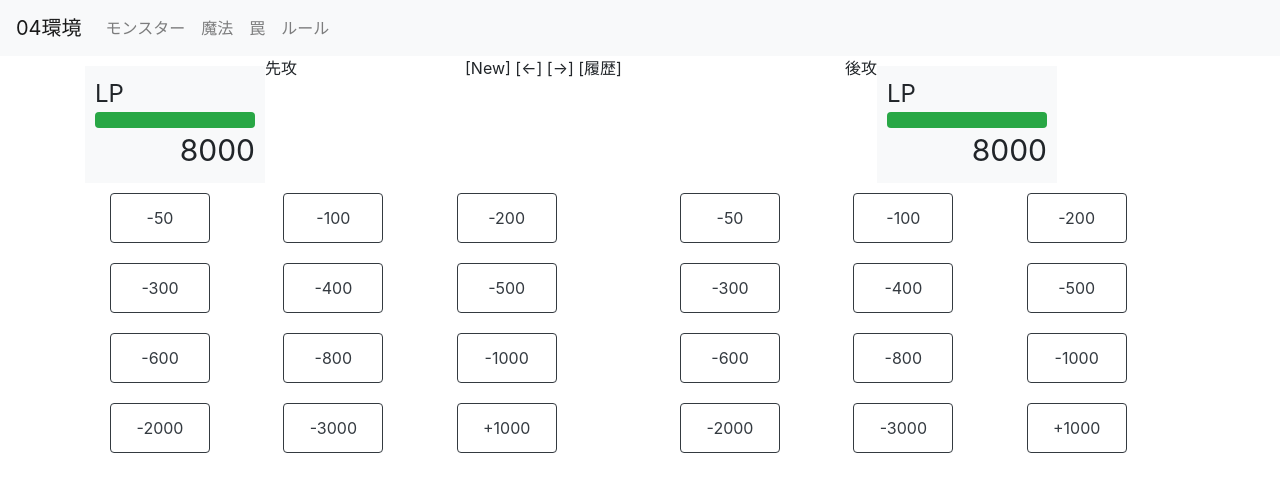
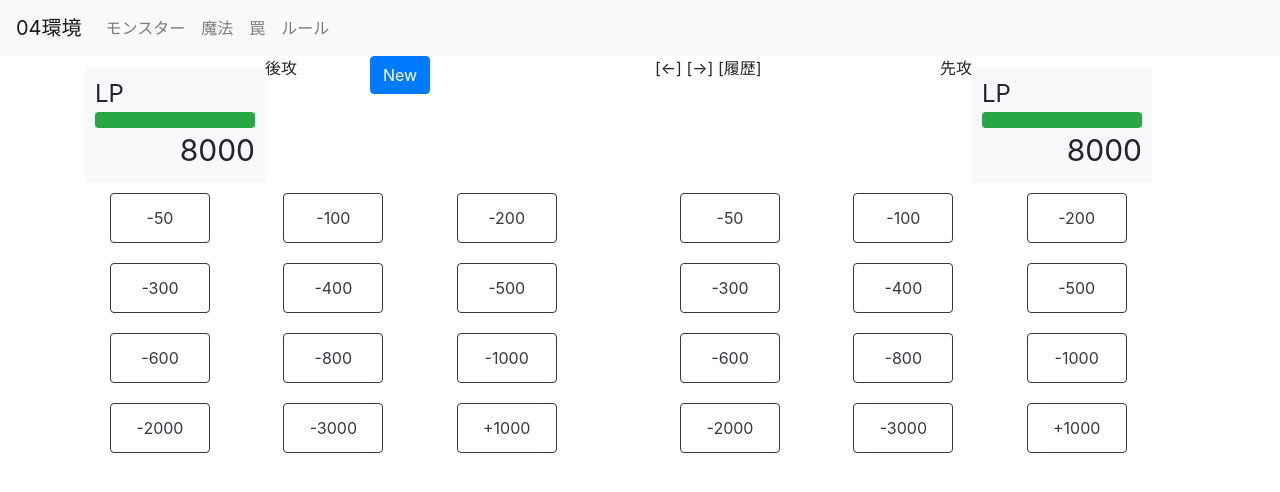
Before and after one commit to wotsushi/y-gateball, a React (Create React App) app: page / in a window 1280 px wide. Shown: the top 492 px of the page. Built offline with nearby package versions, Linux system fonts and the light colour scheme.

Commit message:
Newボタン実装
ISSUE: #24

```diff
--- a/src/LP.tsx
+++ b/src/LP.tsx
@@ -1,4 +1,11 @@
-import { Button, Container, Col, Row, ProgressBar } from "react-bootstrap";
+import {
+  Button,
+  Container,
+  Col,
+  Row,
+  ProgressBar,
+  Modal,
+} from "react-bootstrap";
 import react from "react";
 
 const toStringWithSign = (x: number) => {
@@ -14,9 +21,20 @@ const lifeValues = [
   [-600, -800, -1000],
   [-2000, -3000, 1000],
 ];
+type Turn = "先攻" | "後攻";
 interface Player {
   lp: number;
+  turn: Turn;
 }
+const initPlayers = () => {
+  const turns = Math.random() > 0.5 ? ["先攻", "後攻"] : ["後攻", "先攻"];
+  return turns.map((turn) => {
+    return {
+      lp: 8000,
+      turn: turn,
+    } as Player;
+  });
+};
 
 const LifePoint = (props: { lp: number }) => {
   const { lp } = props;
@@ -66,21 +84,35 @@ const ControlPanel = (props: { addLP: (lp: number) => void }) => {
 };
 
 const LP = () => {
-  const [playerA, setPlayerA] = react.useState({ lp: 8000 } as Player);
-  const [playerB, setPlayerB] = react.useState({ lp: 8000 } as Player);
+  const [showModal, setShowModal] = react.useState(false);
+  const players = initPlayers();
+  const [playerA, setPlayerA] = react.useState(players[0]);
+  const [playerB, setPlayerB] = react.useState(players[1]);
+
+  const newGame = () => {
+    const newPlayers = initPlayers();
+    setPlayerA(newPlayers[0]);
+    setPlayerB(newPlayers[1]);
+    setShowModal(false);
+  };
+
   return (
+    <>
       <Container>
         <Row>
           <Col>
             <div className="player">
               <LifePoint lp={playerA.lp}></LifePoint>
-            <div>先攻</div>
+              <div>{playerA.turn}</div>
             </div>
           </Col>
-        <Col>[New] [←] [→] [履歴]</Col>
+          <Col>
+            <Button onClick={() => setShowModal(true)}>New</Button>
+          </Col>
+          <Col>[←] [→] [履歴]</Col>
           <Col>
             <div className="player">
-            <div>後攻</div>
+              <div>{playerB.turn}</div>
               <LifePoint lp={playerB.lp}></LifePoint>
             </div>
           </Col>
@@ -102,6 +134,21 @@ const LP = () => {
           </Col>
         </Row>
       </Container>
+      <Modal show={showModal}>
+        <Modal.Header>New Game?</Modal.Header>
+        <Modal.Body>
+          新しいゲームを開始してよろしいですか？
+          <br />
+          現在のゲームは終了されます。
+        </Modal.Body>
+        <Modal.Footer>
+          <Button onClick={() => newGame()}>はい</Button>
+          <Button variant="secondary" onClick={() => setShowModal(false)}>
+            いいえ
+          </Button>
+        </Modal.Footer>
+      </Modal>
+    </>
   );
 };
 
```
Lines whose indentation alone changed are shown as unchanged.
